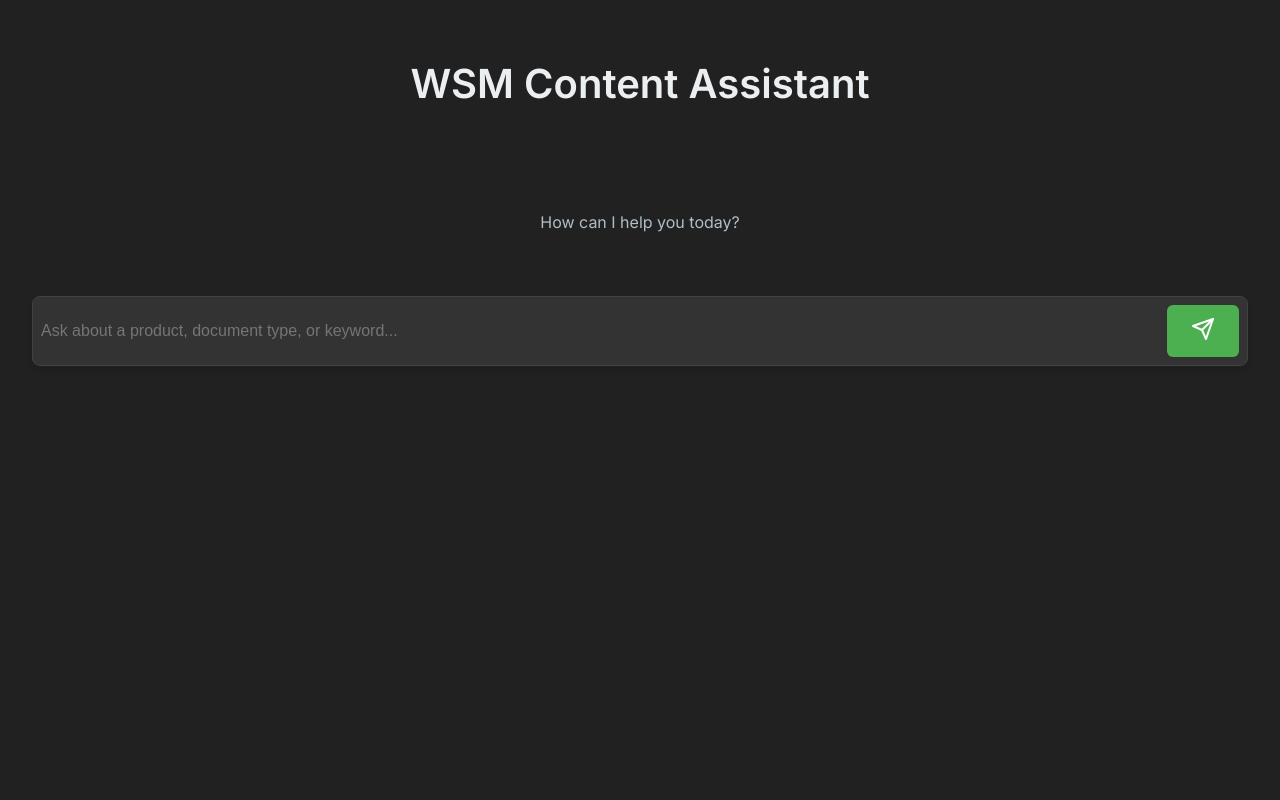
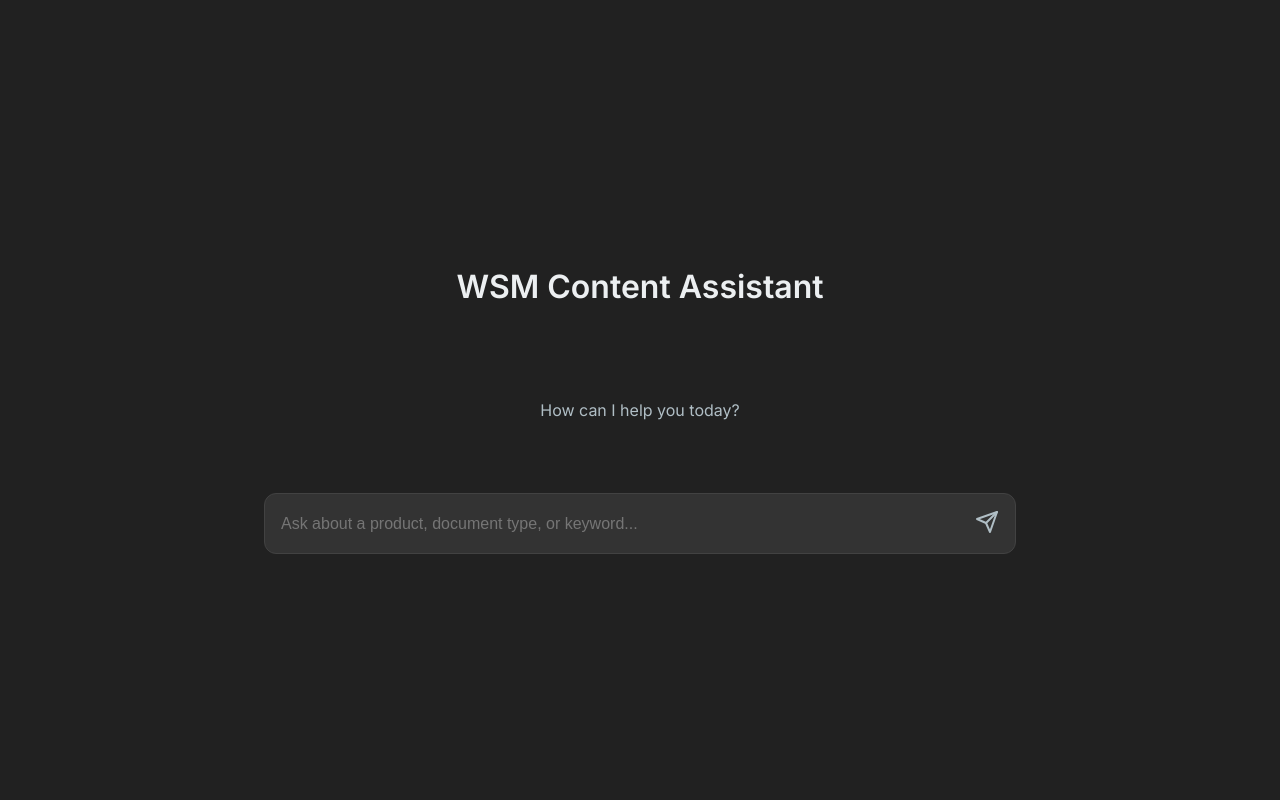
Before and after one commit to MInerva-42exe/clm-repo, a Flask app: page / in a window 1280 px wide. Run offline with Flask 3, Linux system fonts and the light colour scheme.

Commit message:
style.css

```diff
--- a/Project/static/style.css
+++ b/Project/static/style.css
@@ -6,7 +6,10 @@
     --border-color: #424242;
     --accent-color: #4CAF50;
     --accent-hover: #43A047;
-    --link-color: #82AAFF;
+}
+
+* {
+    box-sizing: border-box;
 }
 
 body {
@@ -14,130 +17,142 @@
     background-color: var(--background-color);
     color: var(--text-primary);
     margin: 0;
-    padding: 2rem;
+    display: flex;
+    justify-content: center;
+    height: 100vh;
 }
 
-.container {
-    max-width: 900px;
-    margin: 0 auto;
+.chat-container {
+    display: flex;
+    flex-direction: column;
+    width: 100%;
+    max-width: 800px;
+    height: 100%;
+    justify-content: center;
+}
+
+.chat-container.has-messages {
+    justify-content: flex-start;
 }
 
 .app-header {
     text-align: center;
-    margin-bottom: 2.5rem;
+    padding: 1rem;
+    border-bottom: 1px solid transparent;
+    flex-shrink: 0;
+    transition: border-color 0.3s ease;
 }
 
-h1 {
-    font-size: 2.5rem;
-    font-weight: 700;
-    color: var(--text-primary);
-    margin-bottom: 0.5rem;
+.chat-container.has-messages .app-header {
+    border-bottom-color: var(--border-color);
 }
 
-.subtitle {
-    font-size: 1.1rem;
-    color: var(--text-secondary);
-    margin-top: 0;
+.chat-window {
+    flex-grow: 1;
+    overflow-y: auto;
+    padding: 1.5rem;
+    display: flex;
+    flex-direction: column;
+    gap: 1.5rem;
 }
 
-.search-wrapper {
-    margin-bottom: 2.5rem;
+.chat-container:not(.has-messages) .chat-window {
+    flex-grow: 0;
+}
+
+.initial-message {
+    text-align: center;
+    color: var(--text-secondary);
+    padding: 1rem 0;
+}
+
+.chat-message {
+    display: flex;
+    max-width: 90%;
+}
+.user-message {
+    margin-left: auto;
+}
+.bot-message {
+    margin-right: auto;
+}
+.message-content {
+    background-color: var(--surface-color);
+    padding: 1rem;
+    border-radius: 0.75rem;
+}
+.user-message .message-content {
+    background-color: var(--accent-color);
+    color: white;
+}
+.message-content p {
+    margin: 0;
+    line-height: 1.6;
+}
+
+.search-footer {
+    padding: 1rem 1.5rem;
+    border-top: 1px solid transparent;
+    flex-shrink: 0;
+    transition: border-color 0.3s ease;
+}
+
+.chat-container.has-messages .search-footer {
+    border-top-color: var(--border-color);
 }
 
 .search-container {
     display: flex;
     align-items: center;
     background-color: var(--surface-color);
-    border-radius: 0.5rem;
+    border-radius: 0.75rem;
+    padding: 0.5rem;
     border: 1px solid var(--border-color);
-    box-shadow: 0 4px 6px rgba(0, 0, 0, 0.1);
-    padding: 0.5rem;
 }
-
-.search-icon {
-    color: var(--text-secondary);
-    margin: 0 0.75rem;
-}
-
 #queryInput {
     flex-grow: 1;
     border: none;
     outline: none;
-    padding: 0.75rem 0;
+    background: none;
+    color: var(--text-primary);
     font-size: 1rem;
+    padding: 0.5rem;
+}
+#searchButton {
     background: none;
+    border: none;
+    color: var(--text-secondary);
+    cursor: pointer;
+    padding: 0.5rem;
+    border-radius: 0.5rem;
+    transition: background-color 0.2s, color 0.2s;
+}
+#searchButton:hover {
+    background-color: rgba(255, 255, 255, 0.1);
     color: var(--text-primary);
 }
 
-#searchButton {
-    background-color: var(--accent-color);
-    color: white;
-    border: none;
-    border-radius: 0.375rem;
-    padding: 0.75rem 1.5rem;
-    font-size: 1rem;
-    font-weight: 500;
-    cursor: pointer;
-    transition: background-color 0.2s ease-in-out;
-}
-
-#searchButton:hover {
-    background-color: var(--accent-hover);
-}
-
-.results-container {
-    display: grid;
-    gap: 1.5rem;
-}
-
 .doc-card {
-    background-color: var(--surface-color);
+    background-color: rgba(0,0,0,0.2);
     border: 1px solid var(--border-color);
     border-radius: 0.5rem;
-    padding: 1.5rem;
-    display: flex;
-    flex-direction: column;
-    gap: 1rem;
+    padding: 1rem;
+    margin-top: 0.5rem;
 }
-
+.doc-card:first-child {
+    margin-top: 0;
+}
 .card-header h3 {
-    margin: 0;
-    font-size: 1.25rem;
+    margin: 0 0 0.5rem 0;
+    font-size: 1.1rem;
     font-weight: 600;
-    color: var(--text-primary);
 }
-
-.tags {
-    display: flex;
-    flex-wrap: wrap;
-    gap: 0.5rem;
-    margin-top: 0.75rem;
-}
-
-.tag {
-    display: inline-block;
-    padding: 0.25rem 0.75rem;
-    border-radius: 999px;
-    font-size: 0.75rem;
-    font-weight: 500;
-}
-.tag-blue { background-color: #2E3A4D; color: var(--link-color); }
-.tag-gray { background-color: #4A4A4A; color: var(--text-secondary); }
-
-.card-body p {
-    margin: 0;
-    line-height: 1.6;
-    color: var(--text-secondary);
-}
-
-.card-footer {
-    display: flex;
-    justify-content: flex-end;
-    align-items: center;
-    gap: 0.75rem;
-    padding-top: 1rem;
-    border-top: 1px solid var(--border-color);
-}
+.tags { display: flex; gap: 0.5rem; margin-bottom: 0.75rem; }
+.tag { padding: 0.25rem 0.75rem; border-radius: 999px; font-size: 0.75rem; font-weight: 500; }
+.tag-blue { background-color: #2E3A4D; color: #82AAFF; }
+.tag-gray { background-color: #4A4A4A; color: #B0BEC5; }
+.card-body p { font-size: 0.9rem; color: var(--text-secondary); }
+.card-footer { display: flex; justify-content: flex-end; gap: 0.75rem; padding-top: 1rem; border-top: 1px solid var(--border-color); margin-top: 1rem; }
 
 .button-primary, .button-secondary {
     padding: 0.5rem 1rem;
@@ -155,15 +170,15 @@
 .button-secondary { background: none; color: var(--text-secondary); border-color: var(--border-color); }
 .button-secondary:hover { background-color: rgba(255, 255, 255, 0.1); border-color: var(--text-secondary); color: var(--text-primary); }
 
-.context-wrapper { margin-top: 0.5rem; }
+.context-wrapper { margin-top: 1rem; }
 .context-container { background-color: rgba(76, 175, 80, 0.1); border-left: 4px solid var(--accent-color); padding: 1rem; border-radius: 0.375rem; font-size: 0.9rem; color: #C8E6C9; line-height: 1.5; }
 .context-container strong { font-weight: 600; color: var(--text-primary); }
-
-.initial-message, .loading-state, .empty-state {
-    text-align: center;
-    padding: 3rem;
-    color: var(--text-secondary);
-}
-.spinner { width: 40px; height: 40px; border: 4px solid var(--border-color); border-top-color: var(--accent-color); border-radius: 50%; animation: spin 1s linear infinite; margin: 0 auto 1rem; }
+.loading-state { display: flex; align-items: center; gap: 0.75rem; color: var(--text-secondary); }
+.spinner { width: 20px; height: 20px; border: 2px solid var(--border-color); border-top-color: var(--accent-color); border-radius: 50%; animation: spin 1s linear infinite; }
 @keyframes spin { to { transform: rotate(360deg); } }
 .error { color: #FF8A80; }
+
+.chat-window::-webkit-scrollbar { width: 8px; }
+.chat-window::-webkit-scrollbar-track { background: var(--background-color); }
+.chat-window::-webkit-scrollbar-thumb { background-color: var(--surface-color); border-radius: 4px; }
+.chat-window::-webkit-scrollbar-thumb:hover { background-color: #555; }
```
